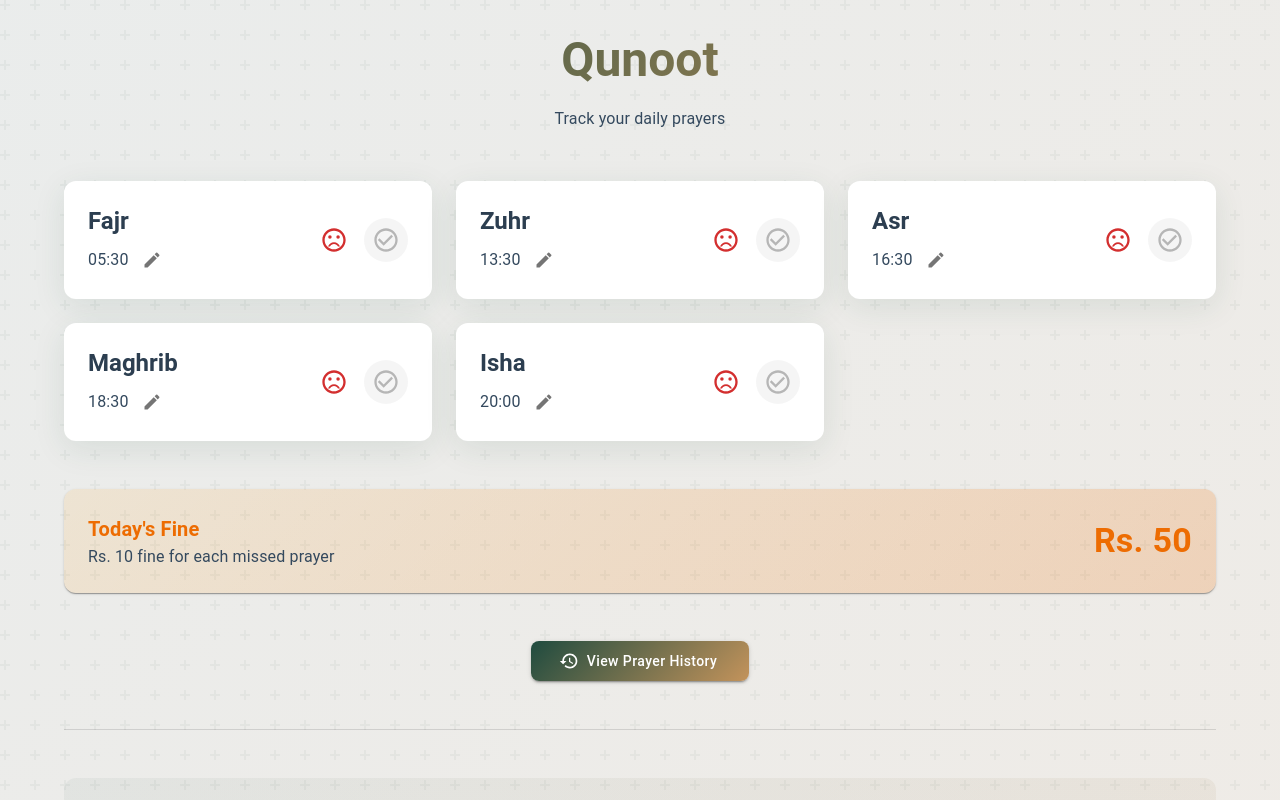
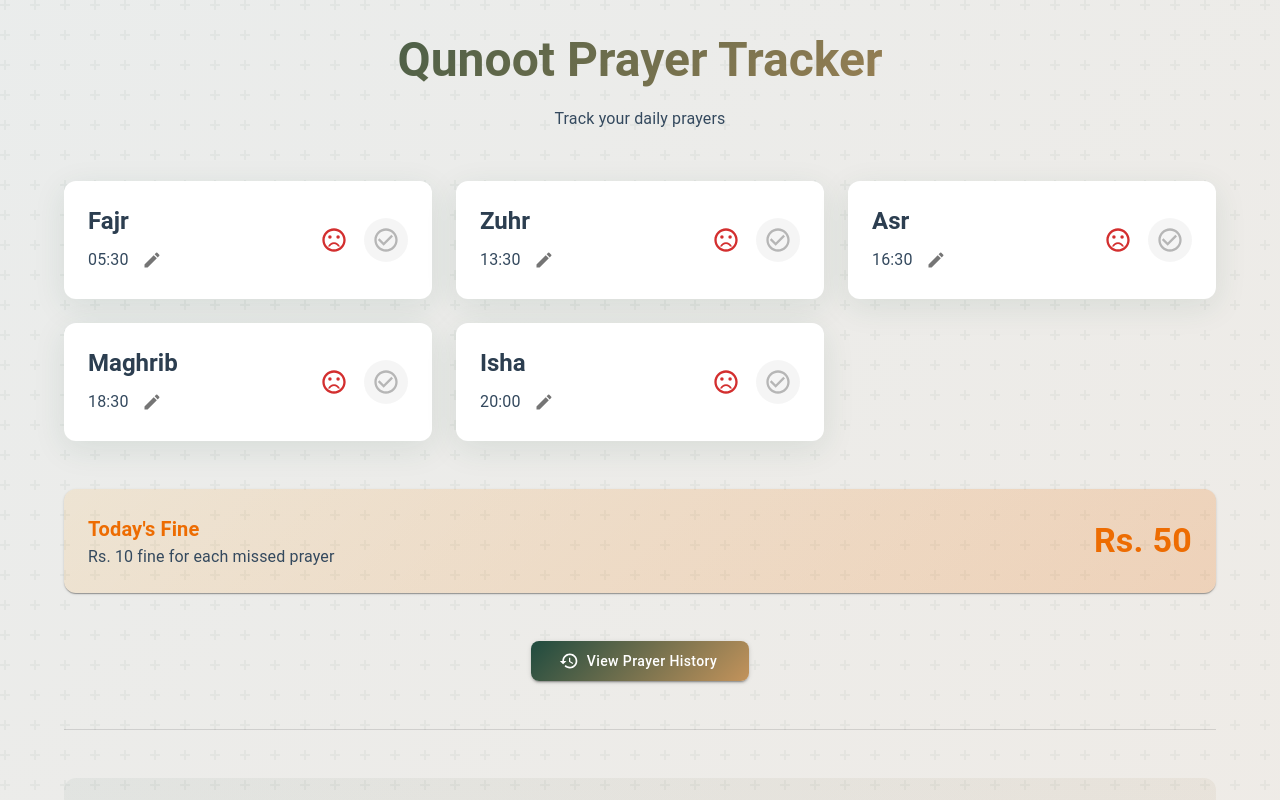
Before and after one commit to m4mansoor/prayer-tracker, a React (Vite) app: page /#/ in a window 1280 px wide. Shown: the top 800 px of the page. Built offline with nearby package versions, Linux system fonts and the light colour scheme.

Commit message:
Update app title to trigger deployment

```diff
--- a/src/pages/HomePage.tsx
+++ b/src/pages/HomePage.tsx
@@ -109,7 +109,7 @@ const HomePage: React.FC = () => {
               WebkitTextFillColor: 'transparent',
             }}
           >
-            Qunoot
+            Qunoot Prayer Tracker
           </Typography>
           <Typography
             variant="subtitle1"
```
